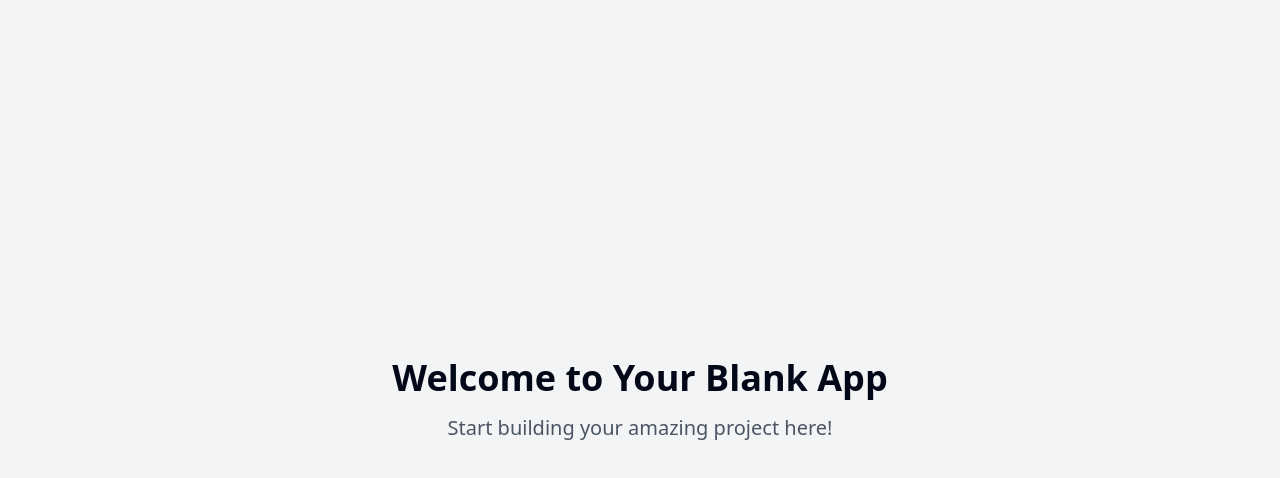
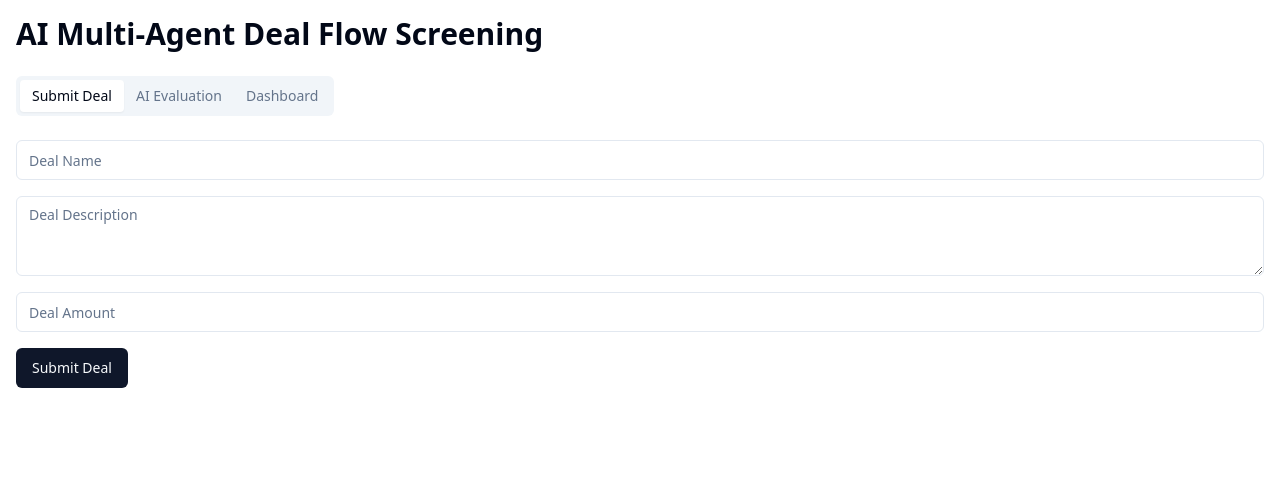
Before and after one commit to GPT-Engineer-App/dealflow-simulate-ai, a React (Vite) app: page / in a window 1280 px wide. Shown: the top 478 px of the page. Built offline with nearby package versions, Linux system fonts and the light colour scheme.

Commit message:
Implement AI Deal Flow Simulation
Create a simulation for managing a deal flow screening process using AI multi-agent systems, covering the entire end-to-end workflow.
[skip gpt_engineer]

```diff
--- /dev/null
+++ b/src/components/AIAgentEvaluation.jsx
@@ -0,0 +1,57 @@
+import { useState } from 'react';
+import { Button } from "@/components/ui/button"
+import { Card, CardContent, CardDescription, CardFooter, CardHeader, CardTitle } from "@/components/ui/card"
+
+const AIAgentEvaluation = ({ deals, updateDealStatus }) => {
+  const [evaluating, setEvaluating] = useState(false);
+
+  const simulateAIEvaluation = (deal) => {
+    return new Promise((resolve) => {
+      setTimeout(() => {
+        const decision = Math.random() > 0.5 ? 'Approved' : 'Rejected';
+        resolve(decision);
+      }, 2000);
+    });
+  };
+
+  const evaluateDeals = async () => {
+    setEvaluating(true);
+    for (const deal of deals.filter(d => d.status === 'Pending')) {
+      const decision = await simulateAIEvaluation(deal);
+      updateDealStatus(deal.id, decision);
+    }
+    setEvaluating(false);
+  };
+
+  return (
+    <div>
+      <Button onClick={evaluateDeals} disabled={evaluating}>
+        {evaluating ? 'Evaluating...' : 'Start AI Evaluation'}
+      </Button>
+      <div className="grid grid-cols-1 md:grid-cols-2 lg:grid-cols-3 gap-4 mt-4">
+        {deals.map((deal) => (
+          <Card key={deal.id}>
+            <CardHeader>
+              <CardTitle>{deal.name}</CardTitle>
+              <CardDescription>Amount: ${deal.amount}</CardDescription>
+            </CardHeader>
+            <CardContent>
+              <p>{deal.description}</p>
+            </CardContent>
+            <CardFooter>
+              <p className={`font-bold ${
+                deal.status === 'Approved' ? 'text-green-600' :
+                deal.status === 'Rejected' ? 'text-red-600' :
+                'text-yellow-600'
+              }`}>
+                Status: {deal.status}
+              </p>
+            </CardFooter>
+          </Card>
+        ))}
+      </div>
+    </div>
+  );
+};
+
+export default AIAgentEvaluation;
--- /dev/null
+++ b/src/components/Dashboard.jsx
@@ -0,0 +1,48 @@
+import { PieChart, Pie, Cell, Legend, Tooltip } from 'recharts';
+
+const Dashboard = ({ deals }) => {
+  const statusCounts = deals.reduce((acc, deal) => {
+    acc[deal.status] = (acc[deal.status] || 0) + 1;
+    return acc;
+  }, {});
+
+  const data = Object.entries(statusCounts).map(([name, value]) => ({ name, value }));
+
+  const COLORS = ['#0088FE', '#00C49F', '#FFBB28'];
+
+  return (
+    <div>
+      <h2 className="text-2xl font-bold mb-4">Deal Flow Dashboard</h2>
+      <div className="flex justify-center">
+        <PieChart width={400} height={400}>
+          <Pie
+            data={data}
+            cx={200}
+            cy={200}
+            labelLine={false}
+            outerRadius={80}
+            fill="#8884d8"
+            dataKey="value"
+          >
+            {data.map((entry, index) => (
+              <Cell key={`cell-${index}`} fill={COLORS[index % COLORS.length]} />
+            ))}
+          </Pie>
+          <Tooltip />
+          <Legend />
+        </PieChart>
+      </div>
+      <div className="mt-4">
+        <h3 className="text-xl font-semibold mb-2">Deal Statistics</h3>
+        <ul>
+          <li>Total Deals: {deals.length}</li>
+          <li>Pending: {statusCounts['Pending'] || 0}</li>
+          <li>Approved: {statusCounts['Approved'] || 0}</li>
+          <li>Rejected: {statusCounts['Rejected'] || 0}</li>
+        </ul>
+      </div>
+    </div>
+  );
+};
+
+export default Dashboard;
--- /dev/null
+++ b/src/components/DealSubmission.jsx
@@ -0,0 +1,42 @@
+import { useState } from 'react';
+import { Button } from "@/components/ui/button"
+import { Input } from "@/components/ui/input"
+import { Textarea } from "@/components/ui/textarea"
+
+const DealSubmission = ({ onSubmit }) => {
+  const [deal, setDeal] = useState({ name: '', description: '', amount: '' });
+
+  const handleSubmit = (e) => {
+    e.preventDefault();
+    onSubmit(deal);
+    setDeal({ name: '', description: '', amount: '' });
+  };
+
+  return (
+    <form onSubmit={handleSubmit} className="space-y-4">
+      <Input
+        type="text"
+        placeholder="Deal Name"
+        value={deal.name}
+        onChange={(e) => setDeal({ ...deal, name: e.target.value })}
+        required
+      />
+      <Textarea
+        placeholder="Deal Description"
+        value={deal.description}
+        onChange={(e) => setDeal({ ...deal, description: e.target.value })}
+        required
+      />
+      <Input
+        type="number"
+        placeholder="Deal Amount"
+        value={deal.amount}
+        onChange={(e) => setDeal({ ...deal, amount: e.target.value })}
+        required
+      />
+      <Button type="submit">Submit Deal</Button>
+    </form>
+  );
+};
+
+export default DealSubmission;
--- a/src/nav-items.jsx
+++ b/src/nav-items.jsx
@@ -1,4 +1,4 @@
-import { Home } from "lucide-react";
+import { Home, FileText, Brain, BarChart } from "lucide-react";
 import Index from "./pages/Index.jsx";
 
 /**
@@ -6,7 +6,7 @@ import Index from "./pages/Index.jsx";
  */
 export const navItems = [
   {
-    title: "Home",
+    title: "Deal Flow Screening",
     to: "/",
     icon: <Home className="h-4 w-4" />,
     page: <Index />,
--- a/src/pages/Index.jsx
+++ b/src/pages/Index.jsx
@@ -1,12 +1,39 @@
-// Update this page (the content is just a fallback if you fail to update the page)
+import { useState } from 'react';
+import { Tabs, TabsContent, TabsList, TabsTrigger } from "@/components/ui/tabs"
+import DealSubmission from '../components/DealSubmission';
+import AIAgentEvaluation from '../components/AIAgentEvaluation';
+import Dashboard from '../components/Dashboard';
 
 const Index = () => {
+  const [deals, setDeals] = useState([]);
+
+  const addDeal = (deal) => {
+    setDeals([...deals, { ...deal, id: Date.now(), status: 'Pending' }]);
+  };
+
+  const updateDealStatus = (id, status) => {
+    setDeals(deals.map(deal => deal.id === id ? { ...deal, status } : deal));
+  };
+
   return (
-    <div className="min-h-screen flex items-center justify-center bg-gray-100">
-      <div className="text-center">
-        <h1 className="text-4xl font-bold mb-4">Welcome to Your Blank App</h1>
-        <p className="text-xl text-gray-600">Start building your amazing project here!</p>
-      </div>
+    <div className="container mx-auto p-4">
+      <h1 className="text-3xl font-bold mb-6">AI Multi-Agent Deal Flow Screening</h1>
+      <Tabs defaultValue="submit">
+        <TabsList className="mb-4">
+          <TabsTrigger value="submit">Submit Deal</TabsTrigger>
+          <TabsTrigger value="evaluate">AI Evaluation</TabsTrigger>
+          <TabsTrigger value="dashboard">Dashboard</TabsTrigger>
+        </TabsList>
+        <TabsContent value="submit">
+          <DealSubmission onSubmit={addDeal} />
+        </TabsContent>
+        <TabsContent value="evaluate">
+          <AIAgentEvaluation deals={deals} updateDealStatus={updateDealStatus} />
+        </TabsContent>
+        <TabsContent value="dashboard">
+          <Dashboard deals={deals} />
+        </TabsContent>
+      </Tabs>
     </div>
   );
 };
```
